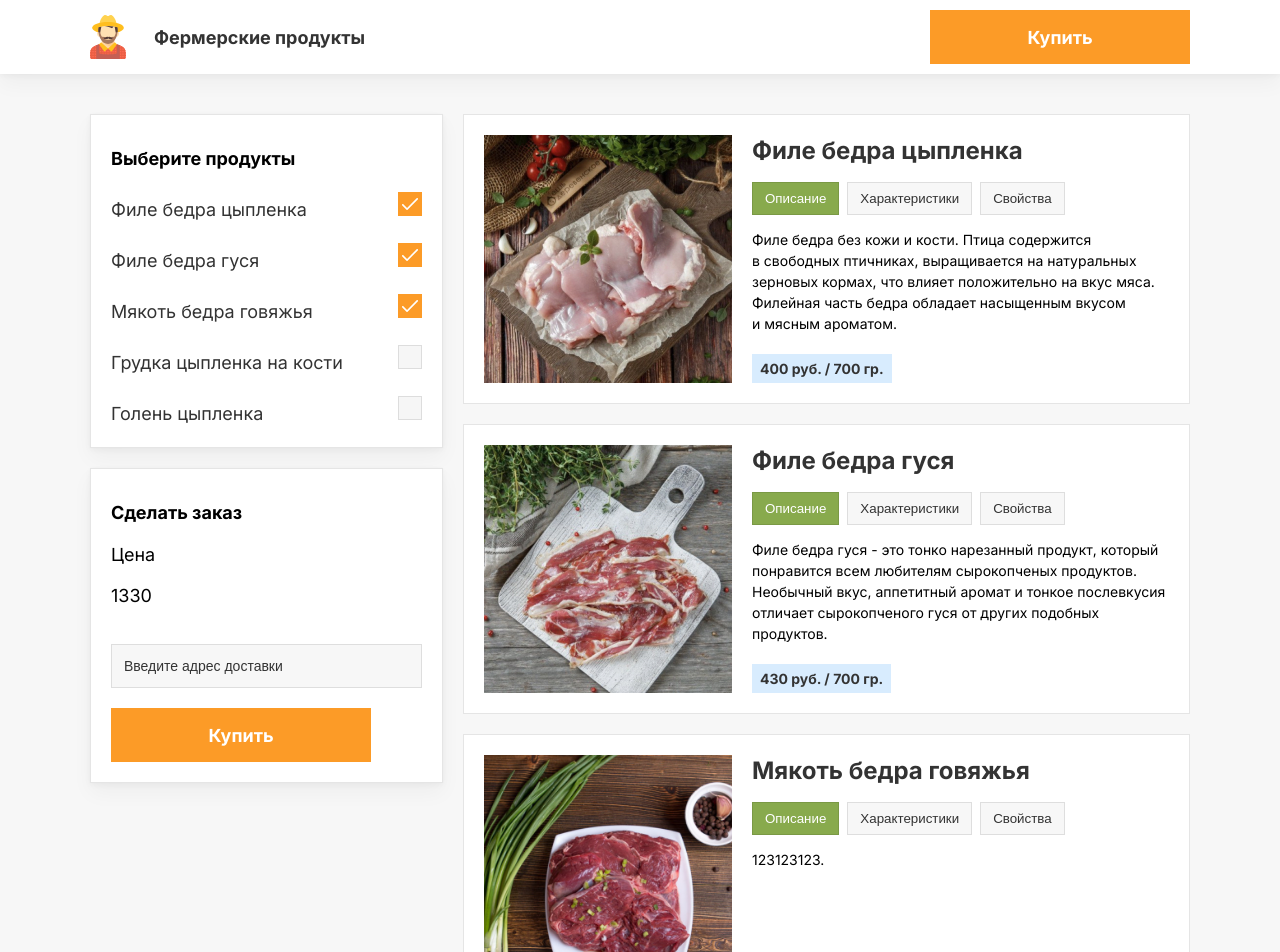
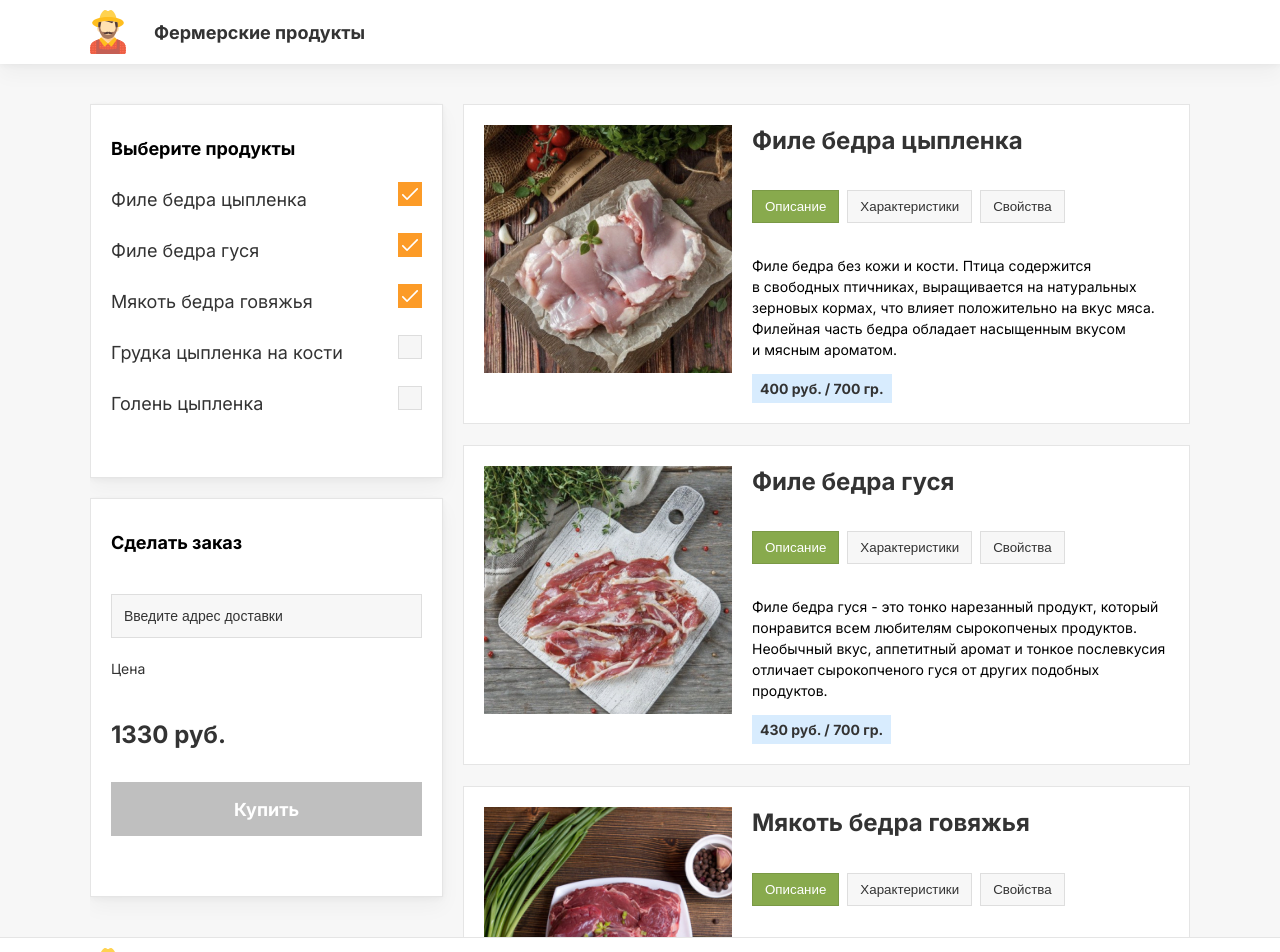
Before and after one commit to Navfront/Farmer-shop-react, a React (Create React App) app: page / in a window 1280 px wide. Shown: the top 952 px of the page. Built offline with nearby package versions, Linux system fonts and the light colour scheme.

Commit message:
slider swiper

```diff
--- a/src/components/app/globalStyles.js
+++ b/src/components/app/globalStyles.js
@@ -5,6 +5,7 @@ const GlobalStyles = createGlobalStyle`
 html, body {
     margin: 0;
     height: 100%;
+
 }
 
 #root{
@@ -12,7 +13,7 @@ html, body {
 }
 
 body{
-
+min-width:${({ theme }) => theme.pageWidth + 30 + "px"};
 font-family: ${({ theme }) => theme.fontFamily};
 font-weight: ${({ theme }) => theme.fontWeigth};
 font-size: ${({ theme }) => theme.fontSize};;
--- a/src/components/blocks/products/products.js
+++ b/src/components/blocks/products/products.js
@@ -1,20 +1,27 @@
 import { useEffect, useState } from "react";
+
+// Import Swiper React components
+import { Swiper, SwiperSlide } from "swiper/react";
+// Import Swiper styles
+
 import productData from "../../../mocks/products";
 import Button from "../../ui/button/button";
 import CheckBox from "../../ui/checkbox/checkbox";
 import FormBlock from "../../ui/form-block/form-block";
 import Heading from "../../ui/heading/heading";
 import ProductCard from "../../ui/product-card/product-card";
-import { InfoSlide, InfoSliderList, StyledForm, StyledProducts } from "./styled";
+import { InfoSliderLayout, ProductsPrice, StyledForm, StyledProducts } from "./styled";
 
 const AUTO_CHECK_FROM = 0;
 const AUTO_CHECK_TO = 3;
 
 const Products = () => {
   const [priceCounter, setPriceCounter] = useState(0);
+  const [adressInputValue, setAdressInputValue] = useState("");
   const [productsCheckedArray, setProductsCheckedArray] = useState(
     new Array(productData.length).fill(false).fill(true, AUTO_CHECK_FROM, AUTO_CHECK_TO)
   );
+  const [swiper, setSwiper] = useState();
 
   const getNewCheckedArray = (array, indexOfCheck) => {
     const newArray = array.slice();
@@ -61,8 +68,9 @@ const Products = () => {
                 key={item.id}
                 checked={productsCheckedArray[index]}
                 value={item.productName}
-                onChange={() => {
+                onChange={(evt) => {
                   setProductsCheckedArray(getNewCheckedArray(productsCheckedArray, index));
+                  evt.target.checked && swiper.slideTo(index);
                 }}
               >
                 {item.productTitle}
@@ -72,21 +80,45 @@ const Products = () => {
         </FormBlock>
         <FormBlock>
           <Heading as="h3">Сделать заказ</Heading>
+          <input
+            type="text"
+            name="adress"
+            value={adressInputValue}
+            onChange={(evt) => {
+              setAdressInputValue(evt.target.value);
+            }}
+            placeholder="Введите адрес доставки"
+          ></input>
+          <ProductsPrice>
             <span>Цена</span>
-          <p>{priceCounter}</p>
-          <input type="text" name="adress" placeholder="Введите адрес доставки"></input>
-          <Button>Купить</Button>
+            {priceCounter} руб.
+          </ProductsPrice>
+
+          <Button width={"100%"} disabled={adressInputValue && priceCounter > 0 ? false : true}>
+            Купить
+          </Button>
         </FormBlock>
       </StyledForm>
-      <InfoSliderList>
+      <InfoSliderLayout>
+        <Swiper
+          direction="vertical"
+          autoHeight="true"
+          spaceBetween={20}
+          slidesPerView={2.5}
+          onSlideChange={() => console.log("slide change")}
+          onSwiper={(swiper) => {
+            setSwiper(swiper);
+          }}
+        >
           {productData.map((item, index) => {
             return (
-            <InfoSlide key={index}>
+              <SwiperSlide key={index}>
                 <ProductCard productData={item}></ProductCard>
-            </InfoSlide>
+              </SwiperSlide>
             );
           })}
-      </InfoSliderList>
+        </Swiper>
+      </InfoSliderLayout>
     </StyledProducts>
   );
 };
--- a/src/components/blocks/products/styled.js
+++ b/src/components/blocks/products/styled.js
@@ -1,29 +1,47 @@
 import styled from "styled-components/macro";
 
 export const StyledProducts = styled.section`
-  padding: 40px 0;
+  padding: 40px 0 0;
   display: grid;
   gap: 20px;
   grid-template-columns: 353px auto;
+  overflow: hidden;
 `;
 
 export const StyledForm = styled.form`
   * + * {
     margin-top: 20px;
   }
+  *:last-child {
+    margin-bottom: 40px;
+  }
 `;
 
-export const InfoSliderList = styled.ul`
+export const InfoSliderLayout = styled.div`
+  display: flex;
   grid-column: 2;
-
-  display: grid;
-  gap: 20px;
-  list-style: none;
-  padding: 0;
-  margin: 0;
-  align-self: flex-start;
+  overflow: hidden;
+  height: ${({ height }) => (height ? height + "px" : "auto")};
 `;
 
 export const InfoSlide = styled.li`
   padding: 0;
 `;
+
+export const ProductsPrice = styled.p`
+  font-style: normal;
+  font-weight: 700;
+  font-size: 24px;
+  line-height: 130%;
+  color: #333333;
+  margin-bottom: 32px;
+
+  span {
+    display: block;
+    font-style: normal;
+    font-weight: 400;
+    font-size: 14px;
+    line-height: 150%;
+    color: #333333;
+  }
+`;
--- a/src/components/layouts/container/styled.js
+++ b/src/components/layouts/container/styled.js
@@ -1,7 +1,7 @@
 import styled from "styled-components/macro";
 
 export const StyledContainer = styled.div`
-  width: ${({ theme }) => theme.pageWidth};
+  width: ${({ theme }) => theme.pageWidth + "px"};
   margin: 0 auto;
   padding: ${({ theme }) => theme.pagePaddings};
 `;
--- a/src/components/layouts/page-header/page-header.js
+++ b/src/components/layouts/page-header/page-header.js
@@ -4,13 +4,13 @@ import Logo from "../../ui/logo/logo";
 import Container from "../container/container";
 import { PageHeaderLayout, StyledPageHeader } from "./styled";
 
-const PageHeader = () => {
+const PageHeader = ({ buyButton }) => {
   return (
     <StyledPageHeader>
       <Container>
         <PageHeaderLayout>
           <Logo>Фермерские продукты</Logo>
-          <Button>Купить</Button>
+          {buyButton && <Button>Купить</Button>}
         </PageHeaderLayout>
       </Container>
     </StyledPageHeader>
--- a/src/components/pages/index-page.js
+++ b/src/components/pages/index-page.js
@@ -5,8 +5,8 @@ import PageWrapper from "../layouts/page-wrapper/pageWrapper";
 
 const IndexPage = () => {
   return (
-    <PageWrapper index="true">
-      <PageHeader />
+    <PageWrapper index>
+      <PageHeader buyButton />
       <PageMain />
       <PageFooter />
     </PageWrapper>
--- a/src/components/pages/product-page.js
+++ b/src/components/pages/product-page.js
@@ -8,9 +8,11 @@ const ProductPage = () => {
   return (
     <PageWrapper>
       <PageHeader />
-      <Container>
-        <Products />
-      </Container>
+      <main>
+        <Container>
+          <Products />
+        </Container>
+      </main>
       <PageFooter />
     </PageWrapper>
   );
--- a/src/components/ui/button/button.js
+++ b/src/components/ui/button/button.js
@@ -1,7 +1,11 @@
 import StyledButton from "./styled";
 
-const Button = ({ children }) => {
-  return <StyledButton>{children}</StyledButton>;
+const Button = ({ children, width, disabled }) => {
+  return (
+    <StyledButton width={width} disabled={disabled}>
+      {children}
+    </StyledButton>
+  );
 };
 
 export default Button;
--- a/src/components/ui/button/styled.js
+++ b/src/components/ui/button/styled.js
@@ -5,20 +5,28 @@ const StyledButton = styled(DefaultButton)`
   box-sizing: border-box;
   border: none;
   padding: 16.5px 24px;
-  width: 260px;
+  width: ${({ width }) => {
+    return width ? width : "260px";
+  }};
   color: ${({ theme }) => theme.colors.white};
   background-color: ${({ theme }) => theme.colors.buttonPrimary};
   font-weight: bold;
   font-size: inherit;
   font-family: inherit;
 
-  &:hover,
-  &:focus {
+  &[disabled] {
+    cursor: default;
+    background-color: grey;
+    opacity: 0.5;
+  }
+
+  &:not(&[disabled]):hover,
+  &:not(&[disabled]):focus {
     background-color: ${({ theme }) => theme.colors.buttonPrimaryHover};
     box-shadow: inset 0px 4px 0px rgba(0, 0, 0, 0.14);
   }
 
-  &:active {
+  &:not(&[disabled]):active {
     background-color: ${({ theme }) => theme.colors.buttonPrimaryHover};
   }
 `;
--- a/src/themes/defaultTheme.js
+++ b/src/themes/defaultTheme.js
@@ -18,7 +18,7 @@ export const defaultTheme = {
   fontFamily: '"Inter", "Arial", sans-serif',
   fontWeigth: 400,
   fontSize: "18px",
-  pageWidth: "1100px",
+  pageWidth: 1100,
   pagePaddings: "0 15px",
 
   title: {
```
Lines whose indentation alone changed are shown as unchanged.
